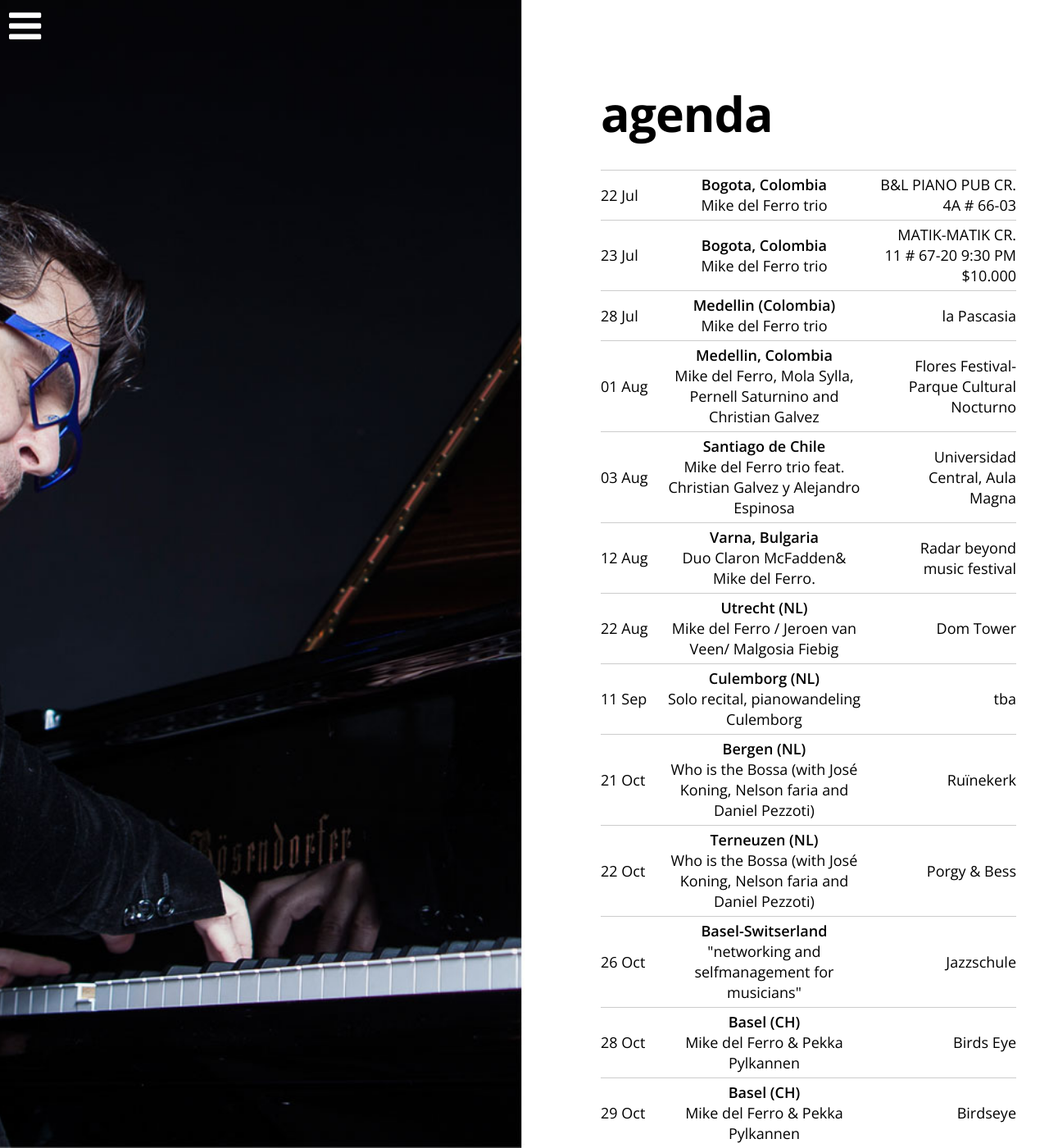
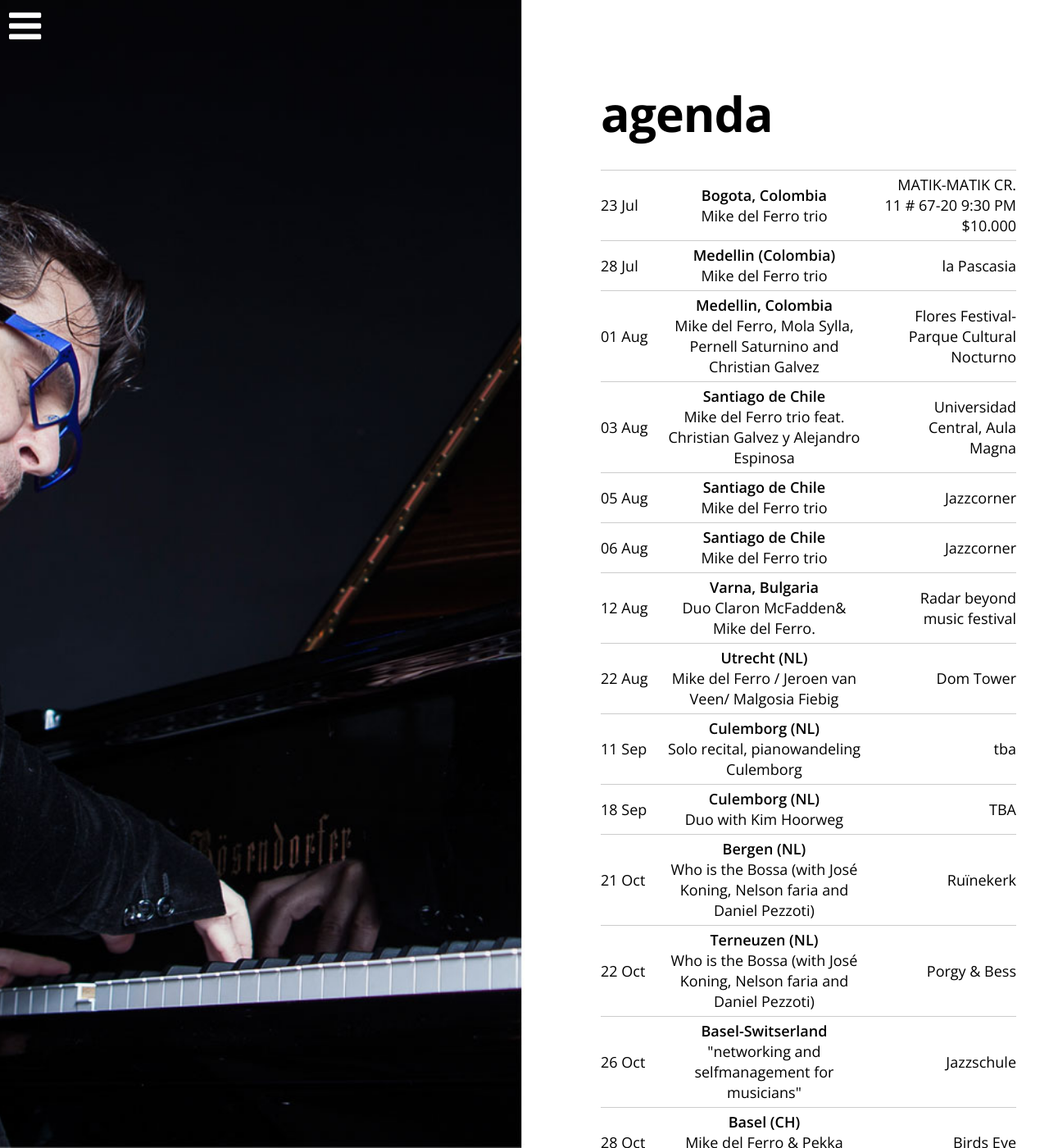
Before and after one commit to mikedelferro/website, a Jekyll site: the page built from agenda.html, in a window 1280 px wide and 1400 px high. Shown: the whole window at 82% size. Built offline with Jekyll 4.4.1, drawn with Linux system fonts in a browser that asks for light colours; nearby versions of some CDN libraries; some of the changed text lies outside the part shown.

Commit message:
Updated '/_config.yml' via CloudCannon

```diff
--- a/_config.yml
+++ b/_config.yml
@@ -79,10 +79,10 @@
     location: tba
     venue: Culemborg (NL)
     url:
-  - title: Mike del Ferro trio
-    date: 2016-07-22T20:00:00.000Z
-    location: 'B&L PIANO PUB CR. 4A # 66-03'
-    venue: 'Bogota, Colombia'
+  - title: 'Mike del Ferro & Claron McFadden'
+    date: 2016-11-05T20:00:00.000Z
+    location: Tenclub
+    venue: Amsterdam (NL)
     url:
   - title: Mike del Ferro trio
     date: 2016-07-23T21:30:00.000Z
@@ -99,3 +99,28 @@
     location: Splendor
     venue: Amsterdam (NL)
     url: www.splendoramsterdam.com
+  - title: Mike del Ferro trio
+    date: 2016-08-05T21:00:00.000Z
+    location: Jazzcorner
+    venue: Santiago de Chile
+    url:
+  - title: Mike del Ferro trio
+    date: 2016-08-06T21:00:00.000Z
+    location: Jazzcorner
+    venue: Santiago de Chile
+    url:
+  - title: Mike del Ferro trio
+    date: 2016-11-01T20:00:00.000Z
+    location: Jazzclub
+    venue: Vorden (NL)
+    url:
+  - title: Mike del Ferro trio
+    date: 2016-12-11T22:00:00.000Z
+    location: Jazzclub
+    venue: Zuthpen (NL)
+    url:
+  - title: Duo with Kim Hoorweg
+    date: 2016-09-18T15:00:00.000Z
+    location: TBA
+    venue: Culemborg (NL)
+    url:
```
